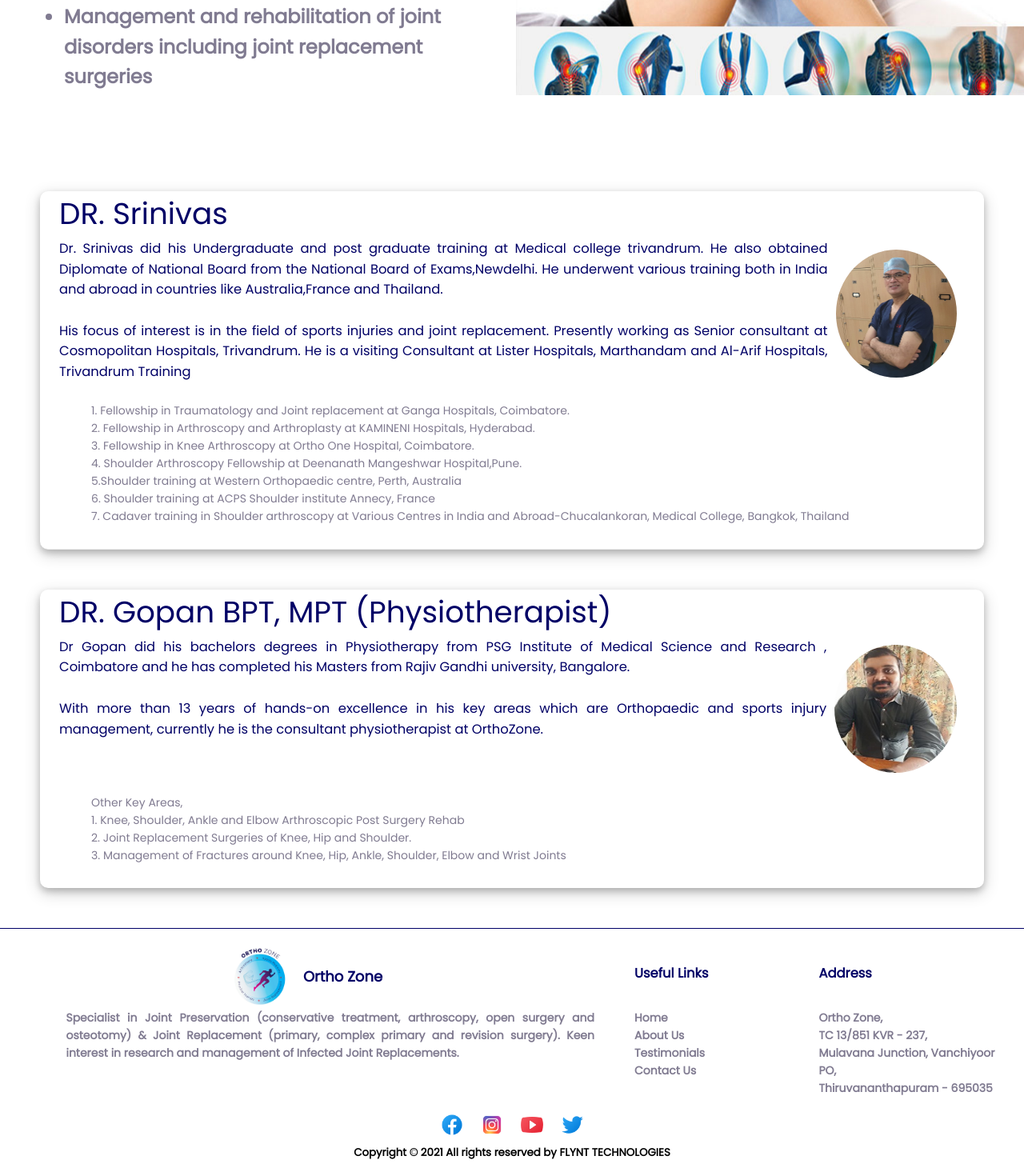
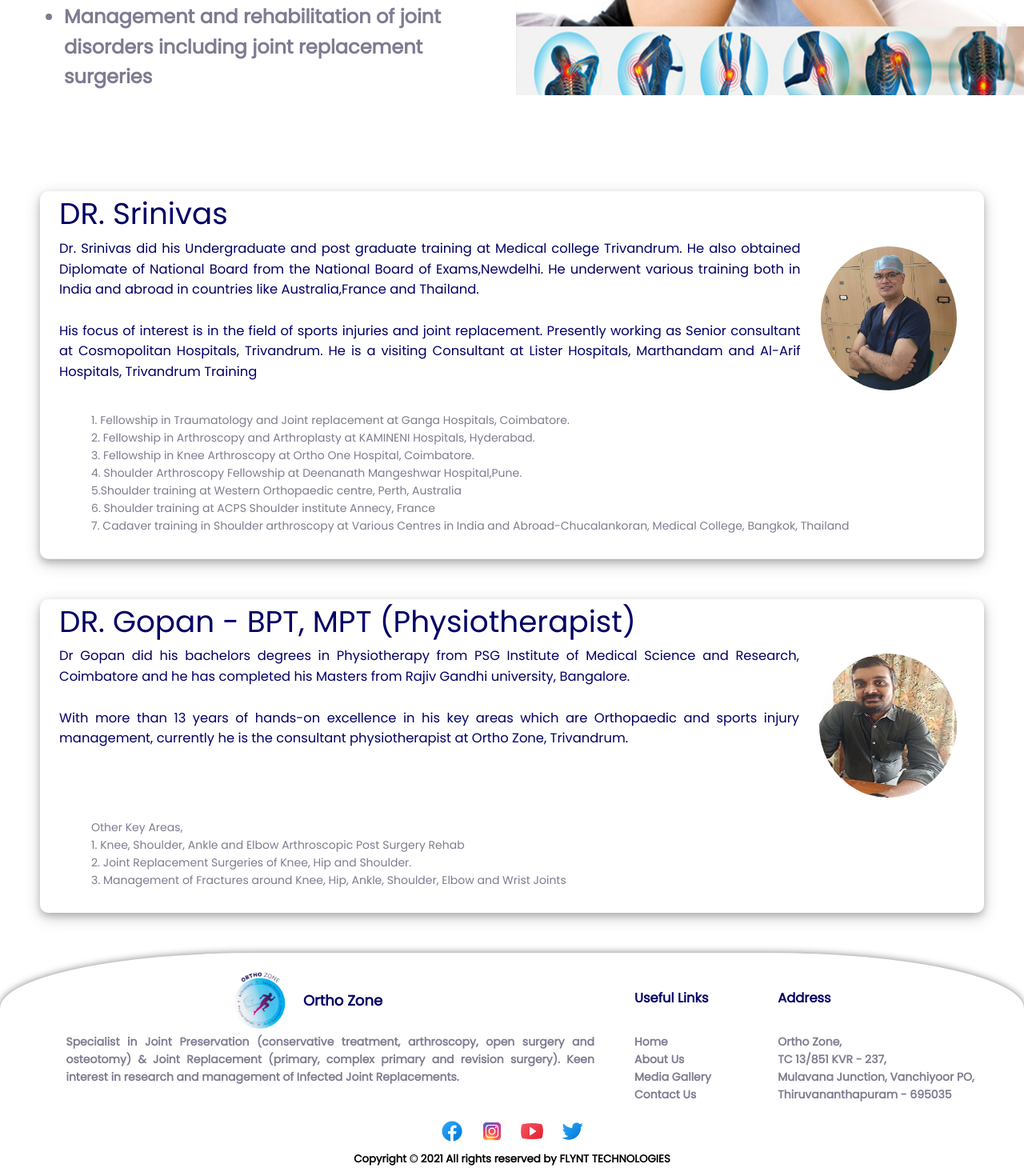
Before and after one commit to Sreejith42/SMOC, a React (Create React App) app in the folder smoc-web-app/: page /about-us in a window 1280 px wide. Shown: the part 259-1729 px from the top of the page at 80% size. Built offline with nearby package versions, Linux system fonts and the light colour scheme.

Commit message:
fixed bugs and changed footer

```diff
--- a/smoc-web-app/src/Components/Footer/FooterComponent.jsx
+++ b/smoc-web-app/src/Components/Footer/FooterComponent.jsx
@@ -57,7 +57,7 @@ const FooterComponent = () => {
               About Us
             </Link>
             <Link to="/gallery" onClick={() => scrollToTop()}>
-              Testimonials
+              Media Gallery
             </Link>
             <Link to="/contact-us" onClick={() => scrollToTop()}>
               Contact Us
--- a/smoc-web-app/src/Components/Footer/footer.css
+++ b/smoc-web-app/src/Components/Footer/footer.css
@@ -5,7 +5,8 @@ footer {
   width: 100%;
   color: #000066;
   font-weight: bold;
-  border-top: 1px solid;
+  border-radius: 25% 25% 0% 0%;
+  box-shadow: 0px 0px 10px grey;
 }
 
 .link-section a:hover {
@@ -14,7 +15,7 @@ footer {
 
 .footer-section-content {
   display: grid;
-  grid-template-columns: 60% 18% 22%;
+  grid-template-columns: 60% 14% 25%;
   padding: 20px 0px;
   margin-left: auto;
   margin-right: auto;
--- a/smoc-web-app/src/Components/Header/HeaderComponent.jsx
+++ b/smoc-web-app/src/Components/Header/HeaderComponent.jsx
@@ -100,7 +100,7 @@ const HeaderComponent = () => {
             About Us
           </Link>
           <Link to="/gallery" className={gallery && "active"}>
-            Testimonials
+            Media Gallery
           </Link>
           <Link to="/contact-us" className={contact && "active"}>
             Contact Us
@@ -143,7 +143,7 @@ const HeaderComponent = () => {
             className={gallery && "active"}
             onClick={() => onClose()}
           >
-            Testimonials
+            Media Gallery
           </Link>
           <Link
             to="/contact-us"
--- a/smoc-web-app/src/content/AboutUs/AboutUsComponent.css
+++ b/smoc-web-app/src/content/AboutUs/AboutUsComponent.css
@@ -64,11 +64,17 @@
   justify-content: space-between;
   text-align: justify;
 }
+.list-item-image-desc h3{
+  margin-right: 15px;
+}
 .list-item-image-desc img {
   padding: 10px;
 }
 
 @media only screen and (max-width: 901px) {
+  .list-item-image-desc h3{
+    margin-right: 0px;
+  }
   .about-header-image img {
     margin-right: -5px;
   }
--- a/smoc-web-app/src/content/AboutUs/AboutUsComponent.jsx
+++ b/smoc-web-app/src/content/AboutUs/AboutUsComponent.jsx
@@ -49,7 +49,7 @@ const AboutUsComponent = () => {
                   <div className="list-item-image-desc">
                     <h3>
                       Dr. Srinivas did his Undergraduate and post graduate
-                      training at Medical college trivandrum. He also obtained
+                      training at Medical college Trivandrum. He also obtained
                       Diplomate of National Board from the National Board of
                       Exams,Newdelhi. He underwent various training both in
                       India and abroad in countries like Australia,France and
@@ -63,8 +63,8 @@ const AboutUsComponent = () => {
                       Al-Arif Hospitals, Trivandrum Training
                     </h3>
                     <img
-                      height={180}
-                      width={180}
+                      height={200}
+                      width={200}
                       style={{ borderRadius: "50%", margin: "auto" }}
                       alt="docimage"
                       src={DoctorSrinivas}
@@ -101,22 +101,22 @@ const AboutUsComponent = () => {
               }}
             >
               <List.Item.Meta
-                title={<h2>DR. Gopan BPT, MPT (Physiotherapist)</h2>}
+                title={<h2>DR. Gopan - BPT, MPT (Physiotherapist)</h2>}
                 description={
                   <div className="list-item-image-desc">
                     <h3>
                       Dr Gopan did his bachelors degrees in Physiotherapy from
-                      PSG Institute of Medical Science and Research , Coimbatore
+                      PSG Institute of Medical Science and Research, Coimbatore
                       and he has completed his Masters from Rajiv Gandhi
                       university, Bangalore.
                       <br />
                       <br /> With more than 13 years of hands-on excellence in
                       his key areas which are Orthopaedic and sports injury
                       management, currently he is the consultant physiotherapist
-                      at OrthoZone.
+                      at Ortho Zone, Trivandrum.
                     </h3>
                     <img
-                      height={180}
+                      height={200}
                       style={{ borderRadius: "50%", margin: "auto" }}
                       alt="docimage"
                       src={DoctorGopan}
--- a/smoc-web-app/src/content/ContactUs/ContactUsComponent.jsx
+++ b/smoc-web-app/src/content/ContactUs/ContactUsComponent.jsx
@@ -57,10 +57,10 @@ const ContactUsComponent = () => {
             <div>Phone :</div>
 
             <div className="contact-us-section-two-mob">
-              <div> Dr Srinivas R </div>
+              <div> DR Srinivas R </div>
               <div>+91 9847222346</div>
 
-              <div>Dr GOPAN N </div>
+              <div>DR GOPAN N </div>
 
               <div>+91 9496351211</div>
             </div>
--- a/smoc-web-app/src/content/Gallery/GalleryComponent.jsx
+++ b/smoc-web-app/src/content/Gallery/GalleryComponent.jsx
@@ -78,7 +78,7 @@ const GalleryComponent = () => {
       <div className="home-header">
         <div className="home-header-section-one">
           <div className="align-middle">
-            <h1>Testimonials </h1>
+            <h1>Media Gallery</h1>
             <br/>
             <ul className="about-us-content-list">
               ' Here are some images and videos
```
